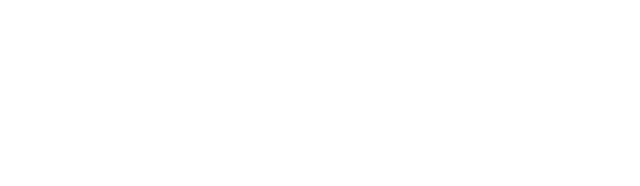
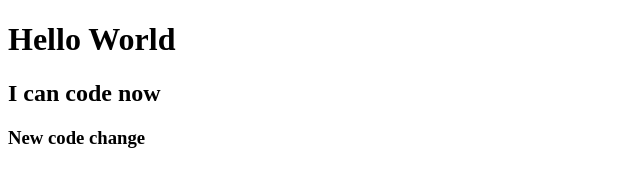
Before and after one commit to NurullahNayem/my-first-repo, a plain HTML site: page index.html in a window 1280 px wide. Shown: the whole page, without its empty margins (0-640 px from the left). Drawn offline with Linux system fonts and the light colour scheme.

Commit message:
added header

```diff
--- a/index.html
+++ b/index.html
@@ -7,6 +7,9 @@
   <title>My First Github Repo</title>
 </head>
 <body>
+  <h1>Hello World</h1>
+  <h2>I can code now</h2>
+  <h3>New code change</h3>
 
 </body>
 </html>
```
